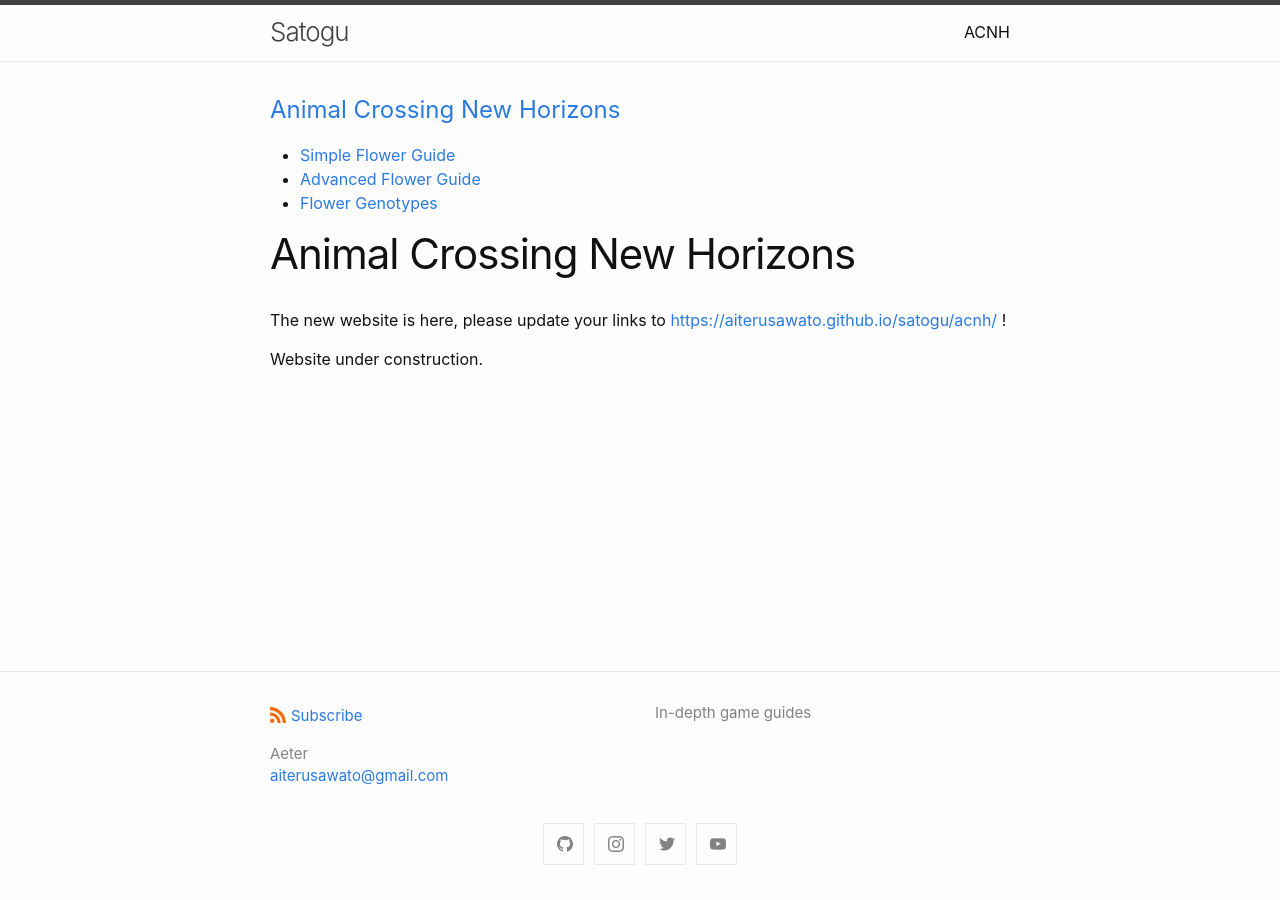
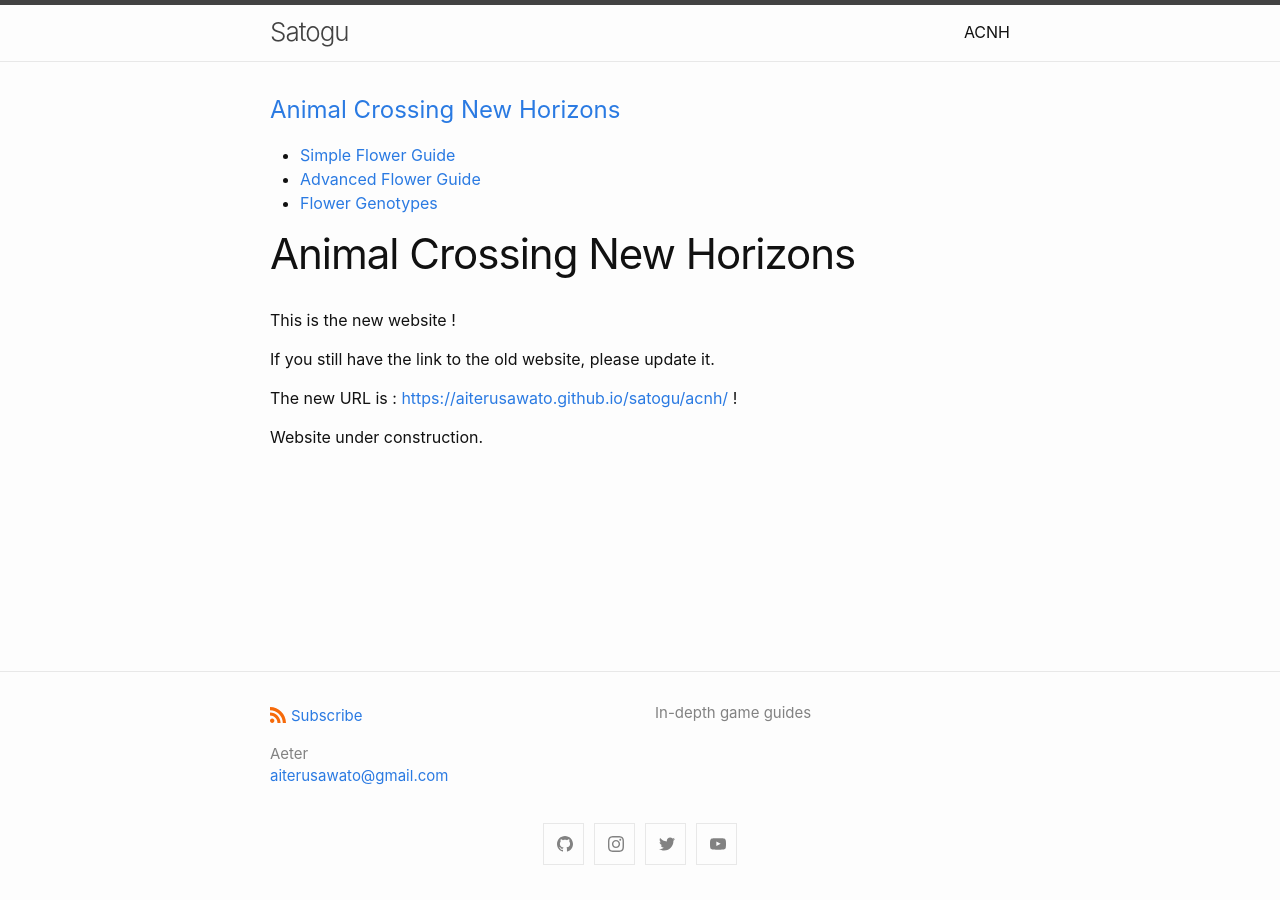
Before and after one commit to aiterusawato/satogu, a Jekyll site: the page built from acnh/index.md, in a window 1280 px wide. Built offline with Jekyll 4.4.1, drawn with Linux system fonts in a browser that asks for light colours.

Commit message:
Edit acnh text

```diff
--- a/acnh/index.md
+++ b/acnh/index.md
@@ -4,6 +4,10 @@
 layout: acnh
 ---
 
-The new website is here, please update your links to [https://aiterusawato.github.io/satogu/acnh/](https://aiterusawato.github.io/satogu/acnh/) !
+This is the new website !
+
+If you still have the link to the old website, please update it.
+
+The new URL is : [https://aiterusawato.github.io/satogu/acnh/](https://aiterusawato.github.io/satogu/acnh/) !
 
 Website under construction.
```
